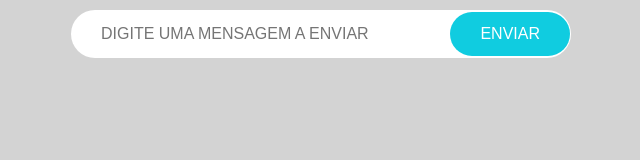
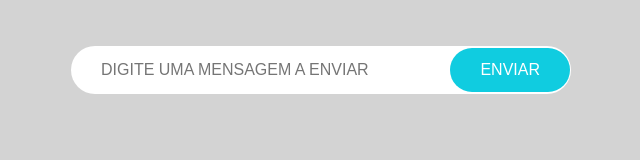
Before and after one commit to GuilhermeReisOlinto/Chat-with-WebSocket, a website: page index.html in a window 1280 px wide. Shown: the whole page, without its empty margins (319-959 px from the left). Drawn offline with nearby package versions, Linux system fonts and the light colour scheme; no server answers.

Commit message:
fix: alter index

```diff
--- a/index.html
+++ b/index.html
@@ -13,10 +13,7 @@
 
 <body>
     <header>
-        <form id="form">
-            <input type="text" id="msg" autofocus autocomplete="off" placeholder="DIGITE UMA MENSAGEM A ENVIAR">
-            <button type="submit">ENVIAR</button>
-        </form>
+
     </header>
     <ul id="mensagens"></ul>
 
@@ -55,5 +52,11 @@
         })
     </script>
 </body>
+<footer>
+    <form id="form">
+        <input type="text" id="msg" autofocus autocomplete="off" placeholder="DIGITE UMA MENSAGEM A ENVIAR">
+        <button type="submit">ENVIAR</button>
+    </form>
+</footer>
 
 </html>
--- a/public/estilo.css
+++ b/public/estilo.css
@@ -78,3 +78,12 @@ form button {
     font-size: 16px;
     padding: 13px 30px;
 }
+
+footer {
+    display: flex;
+    flex-direction: column;
+    align-items: center;
+    justify-content: center;
+    padding: 10px 0;
+    position: relative;
+}
```
